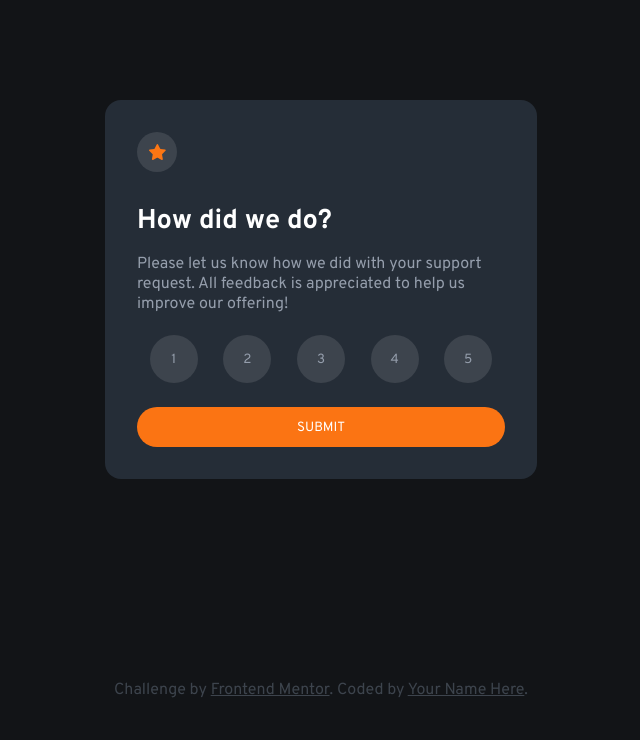
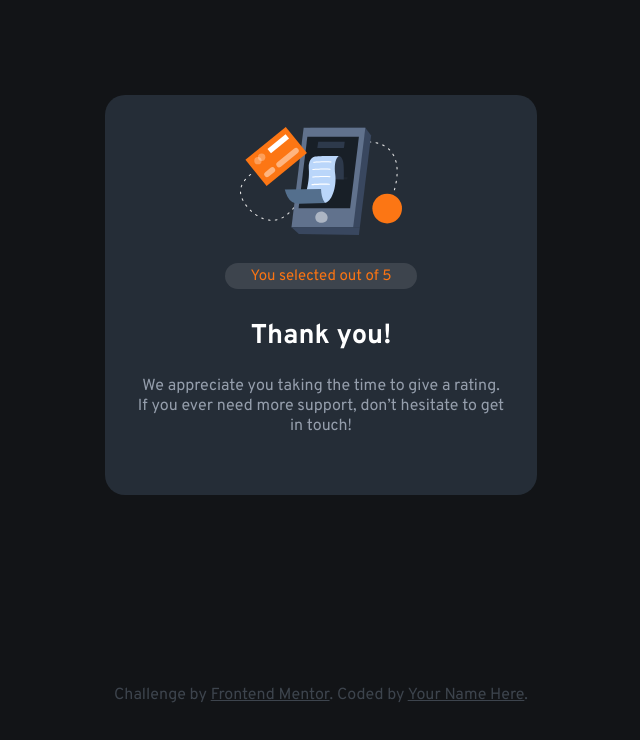
Before and after one commit to FacundoDLR/interactive-rating-component, a plain HTML site: page index.html in a window 1280 px wide. Shown: the whole page, without its empty margins (319-959 px from the left). Drawn offline with Linux system fonts and the light colour scheme.

Commit message:
estilos de la tarjeta gracias terminados

```diff
--- a/assets/css/style.css
+++ b/assets/css/style.css
@@ -41,8 +41,18 @@ body{
 .card{
     background-color: var(--darkBlue-color);
     width: 27rem;
+    height: 25rem;
     padding: 2rem;
-    border-radius: 16px;
+    border-radius: 20px;
+    display: grid;
+}
+
+.center{
+    text-align: center;
+}
+
+.rating{
+    display: none;
 }
 
 .star{
@@ -65,9 +75,11 @@ body{
 .pargraphCard{
     color: var(--lightGrey-color);
     margin-bottom: 1.3rem;
+    font-size: var(--fontSizes);
 }
 
 .point__container{
+    width: 100%;
     display: flex;
     flex-direction: row;
     justify-content: space-around;
@@ -114,7 +126,7 @@ body{
 }
 
 .thanks{
-    display: none;
+    /* display: none; */
 }
 
 
@@ -126,3 +138,17 @@ body{
 .attribution a:hover{
     color: var(--primary-color);
 }
+
+.containerBadge{
+    margin: 1rem 0 1.5rem
+}
+
+.badge{
+    color: var(--primary-color);
+    width: 12rem;
+    padding: .2rem 1rem;
+    border-radius: 20px;
+    margin: auto;
+    background-color: var(--mediumGrey-color);
+    font-size: var(--fontSize);
+}
--- a/index.html
+++ b/index.html
@@ -52,15 +52,17 @@
 
   <div class="card thanks">
 
-    <div class="thanksImg">
+    <div class="thanksImg center">
       <img src="./images/illustration-thank-you.svg" alt="">
     </div>
 
-    <div class="badge">You selected <!-- Add rating here --> out of 5</div>
+    <div class="containerBadge center">
+      <div class="badge">You selected <!-- Add rating here --> out of 5</div>
+    </div>
 
-    <h3>Thank you!</h3>
+    <h3 class="titleCard center">Thank you!</h3>
 
-    <p>We appreciate you taking the time to give a rating. If you ever need more support, don’t hesitate to get in touch!</p>
+    <p class="pargraphCard center">We appreciate you taking the time to give a rating. If you ever need more support, don’t hesitate to get in touch!</p>
 
   </div>
 
```
